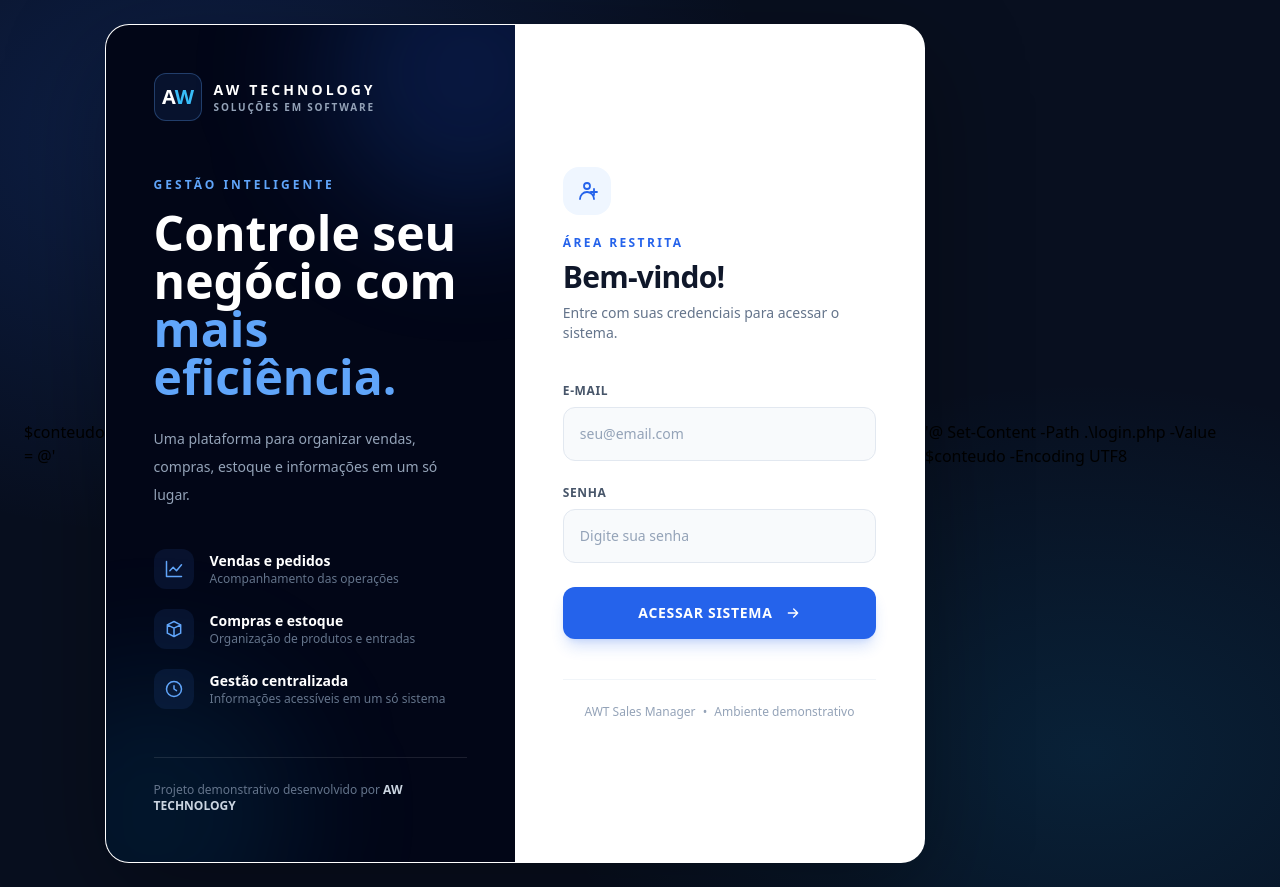
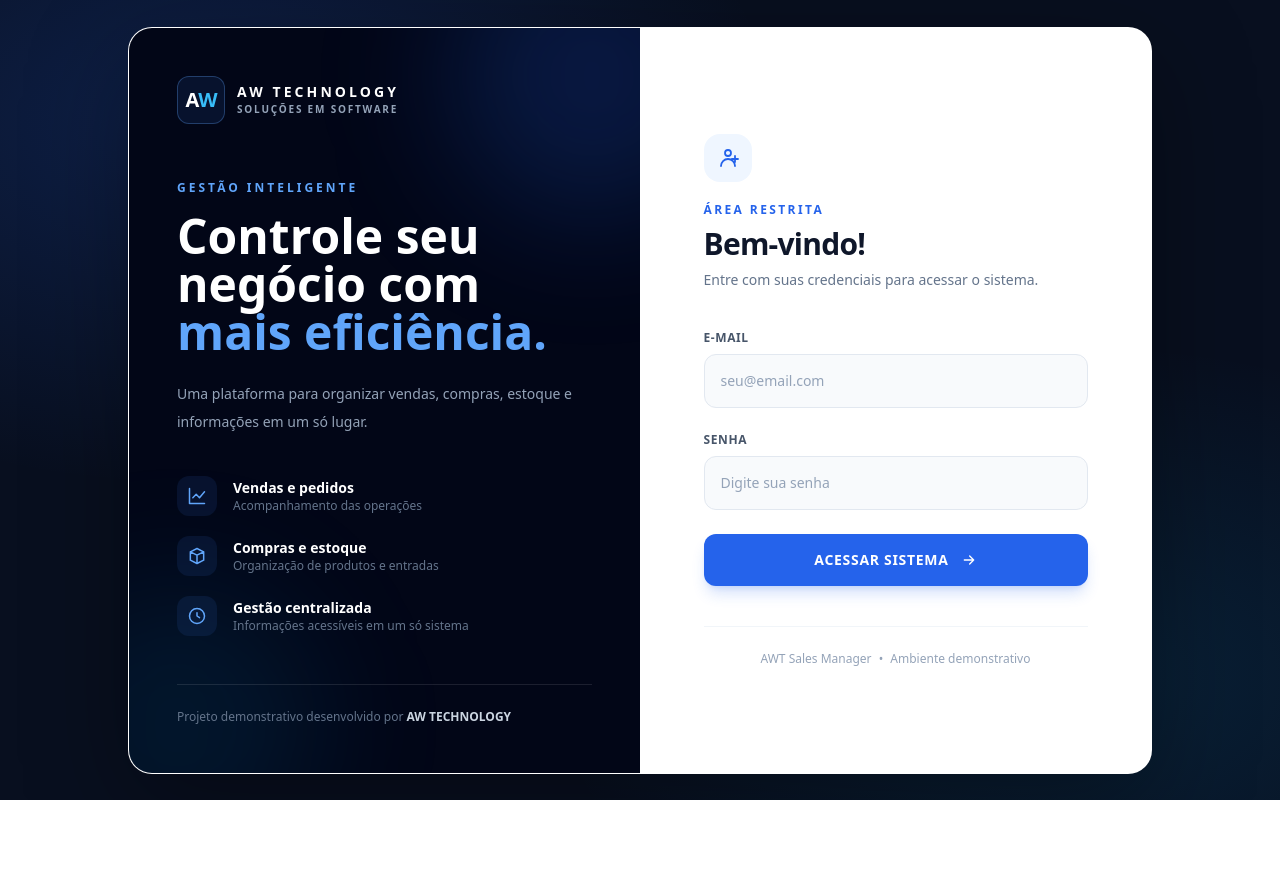
Before and after one commit to awaldige/awt-sales-manager, a PHP site: page /login.php in a window 1280 px wide. After the commit the page ends 800 px from the top, so only its background shows below. Run offline with PHP 8.4, Linux system fonts and the light colour scheme; data that the repository does not hold is empty; some libraries are stand-ins or nearby versions.

Commit message:
Refactor login page layout and styling

```diff
--- a/login.php
+++ b/login.php
@@ -1,5 +1,3 @@
-
-$conteudo = @'
 <?php
 
 if (session_status() !== PHP_SESSION_ACTIVE) {
@@ -101,21 +99,21 @@ if ($_SERVER['REQUEST_METHOD'] === 'POST') {
     </style>
 </head>
 
-<body class="min-h-screen flex items-center justify-center p-4 sm:p-6">
+<body class="min-h-screen flex items-start justify-center p-3 sm:items-center sm:p-6">
 
     <main class="login-card w-full max-w-5xl overflow-hidden rounded-3xl border border-white/10 bg-white">
 
-        <div class="grid min-h-[620px] md:grid-cols-2">
+        <div class="grid min-h-0 md:min-h-[620px] md:grid-cols-2">
 
             <!-- PAINEL INSTITUCIONAL -->
-            <section class="relative flex flex-col justify-between overflow-hidden bg-slate-950 p-8 text-white sm:p-12">
+            <section class="relative flex flex-col justify-between overflow-hidden bg-slate-950 p-5 text-white sm:p-12">
 
                 <div class="absolute -right-24 -top-24 h-72 w-72 rounded-full bg-blue-600/20 blur-3xl"></div>
                 <div class="absolute -bottom-24 -left-24 h-72 w-72 rounded-full bg-sky-500/10 blur-3xl"></div>
 
                 <div class="relative z-10">
 
-                    <div class="mb-14 flex items-center gap-3">
+                    <div class="mb-5 flex items-center gap-3 sm:mb-14">
                         <div class="flex h-12 w-12 items-center justify-center rounded-xl border border-blue-400/30 bg-blue-500/10 text-xl font-black tracking-tighter">
                             <span class="text-white">A</span><span class="text-sky-400">W</span>
                         </div>
@@ -126,20 +124,20 @@ if ($_SERVER['REQUEST_METHOD'] === 'POST') {
                         </div>
                     </div>
 
-                    <p class="mb-4 text-xs font-bold uppercase tracking-[.25em] text-blue-400">
+                    <p class="mb-4 hidden text-xs font-bold uppercase tracking-[.25em] text-blue-400 sm:block">
                         Gestão inteligente
                     </p>
 
-                    <h1 class="max-w-md text-4xl font-black leading-tight sm:text-5xl">
+                    <h1 class="hidden max-w-md text-4xl font-black leading-tight sm:block sm:text-5xl">
                         Controle seu negócio com
                         <span class="text-blue-400">mais eficiência.</span>
                     </h1>
 
-                    <p class="mt-6 max-w-md text-sm leading-7 text-slate-400">
+                    <p class="mt-6 hidden max-w-md text-sm leading-7 text-slate-400 sm:block">
                         Uma plataforma para organizar vendas, compras, estoque e informações em um só lugar.
                     </p>
 
-                    <div class="mt-10 space-y-5">
+                    <div class="mt-5 hidden space-y-5 sm:mt-10 sm:block">
 
                         <div class="flex items-center gap-4">
                             <div class="flex h-10 w-10 items-center justify-center rounded-xl bg-blue-500/10 text-blue-400">
@@ -180,7 +178,7 @@ if ($_SERVER['REQUEST_METHOD'] === 'POST') {
                     </div>
                 </div>
 
-                <div class="relative z-10 mt-12 border-t border-white/10 pt-6">
+                <div class="relative z-10 mt-5 border-t border-white/10 pt-4 sm:mt-12 sm:pt-6">
                     <p class="text-xs text-slate-500">
                         Projeto demonstrativo desenvolvido por
                         <span class="font-bold text-slate-300">AW TECHNOLOGY</span>
@@ -190,7 +188,7 @@ if ($_SERVER['REQUEST_METHOD'] === 'POST') {
             </section>
 
             <!-- FORMULÁRIO DE ACESSO -->
-            <section class="flex items-center justify-center bg-white px-7 py-12 sm:px-12">
+            <section class="flex items-center justify-center bg-white px-5 py-7 sm:px-12 sm:py-12">
 
                 <div class="w-full max-w-sm">
 
@@ -287,6 +285,3 @@ if ($_SERVER['REQUEST_METHOD'] === 'POST') {
 
 </body>
 </html>
-'@
-
-Set-Content -Path .\login.php -Value $conteudo -Encoding UTF8
```
